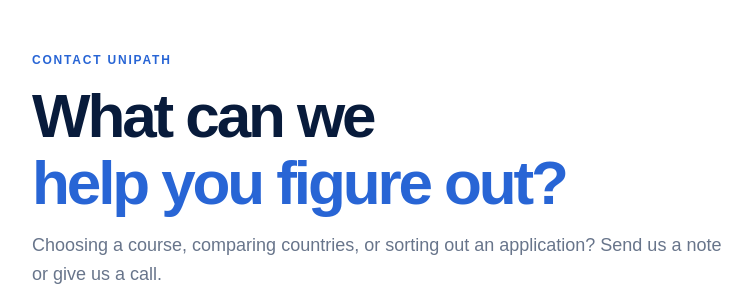
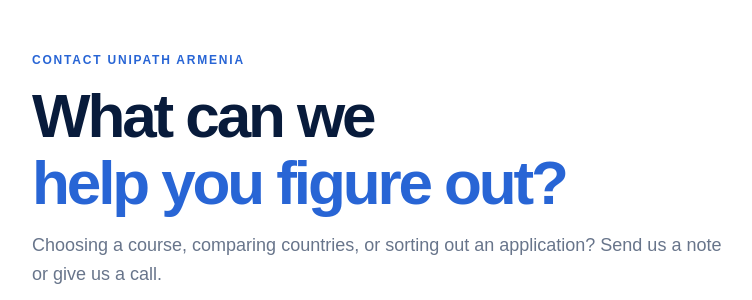
Before and after one commit to armanbalabekyan00-sys/unipatharmenia, a Flask app: page /contact in a window 1280 px wide. Shown: the part 84-384 px from the top of the page, without its empty margins (8-760 px from the left). Run offline with Flask 3, Linux system fonts and the light colour scheme; data that the repository does not hold is empty.

Commit message:
Update contact.html

```diff
--- a/templates/contact.html
+++ b/templates/contact.html
@@ -3,7 +3,7 @@
         {% include '_nav.html' %}
         <main>
             <section class="page-intro contact-page-intro page-shell">
-                <div class="section-kicker">CONTACT UNIPATH</div>
+                <div class="section-kicker">CONTACT UNIPATH ARMENIA</div>
                 <h1>What can we<br><em>help you figure out?</em></h1>
                 <p>Choosing a course, comparing countries, or sorting out an application? Send us a note or give us a call.</p>
             </section>
```
